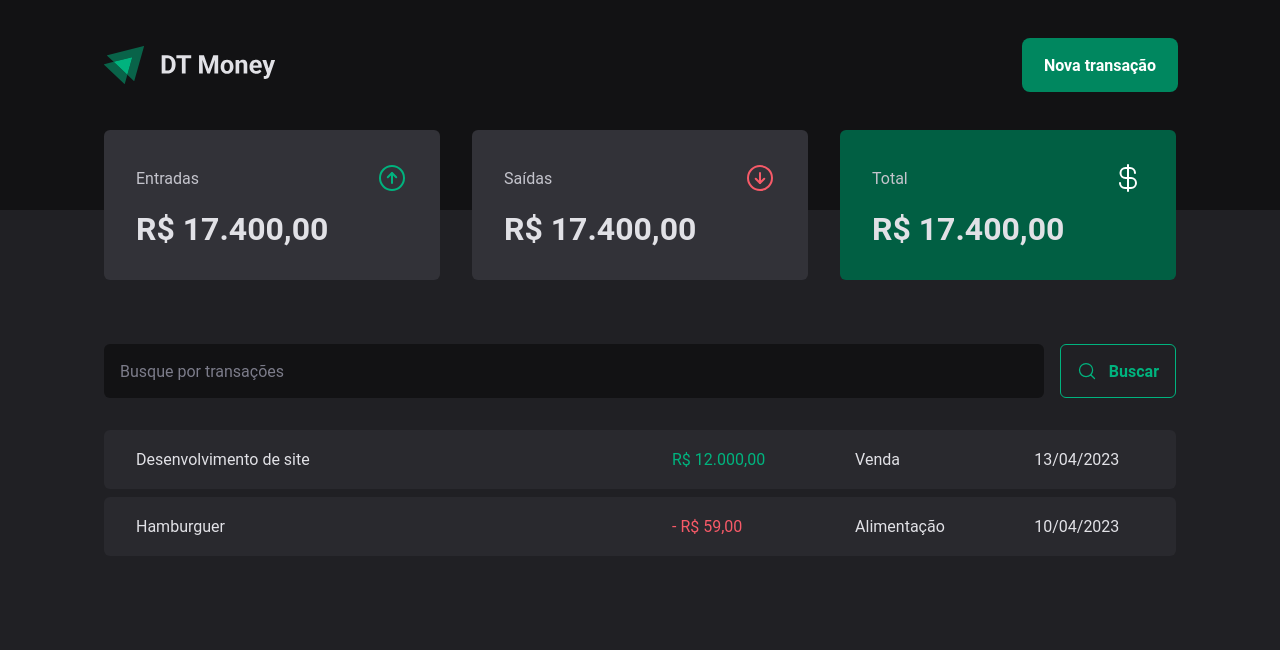
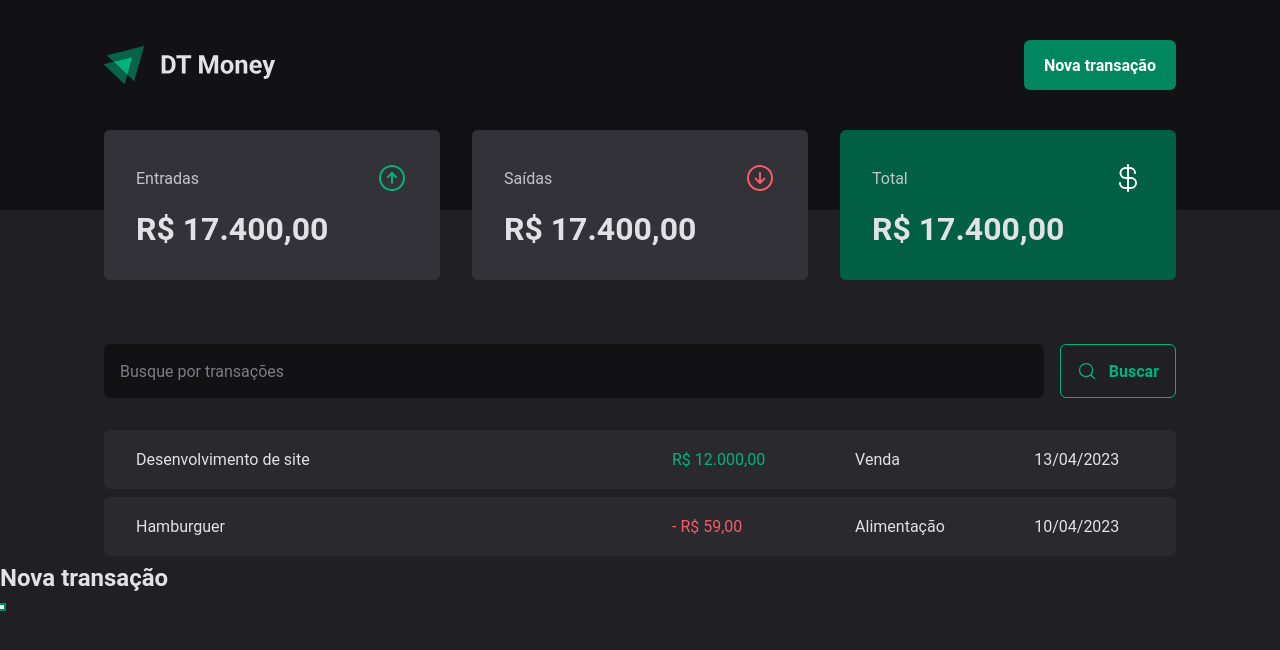
Before and after one commit to ldvndev/DT-Money, a React app: page / in a window 1280 px wide. Both pictures are taken after a click on the button "Nova transação". Shown: the top 650 px of the page. Built offline with nearby package versions, Linux system fonts and the light colour scheme; the HTML template or start-up script is replaced by a standard one.

Commit message:
feat: Visual structure - Creating an accessible modal

```diff
--- a/package.json
+++ b/package.json
@@ -10,6 +10,7 @@
     "preview": "vite preview"
   },
   "dependencies": {
+    "@radix-ui/react-dialog": "^1.0.5",
     "phosphor-react": "^1.4.1",
     "react": "^18.2.0",
     "react-dom": "^18.2.0",
--- a/src/components/Header/index.tsx
+++ b/src/components/Header/index.tsx
@@ -1,4 +1,5 @@
 import { HeaderContainer, HeaderContent, NewTransactionButton } from './styles'
+import * as Dialog from '@radix-ui/react-dialog'
 
 import logoImg from '../../assets/logo.svg'
 
@@ -8,7 +9,21 @@
       <HeaderContent>
         <img src={logoImg} alt="" />
 
-        <NewTransactionButton>Nova transação</NewTransactionButton>
+        <Dialog.Root>
+          <Dialog.Trigger asChild>
+            <NewTransactionButton>Nova transação</NewTransactionButton>
+          </Dialog.Trigger>
+
+          <Dialog.Portal>
+            <Dialog.Overlay />
+
+            <Dialog.Content>
+              <Dialog.Title>Nova transação</Dialog.Title>
+
+              <Dialog.Close />
+            </Dialog.Content>
+          </Dialog.Portal>
+        </Dialog.Root>
       </HeaderContent>
     </HeaderContainer>
   )
```
Also changed, not shown: 1 other file (tests, documents, lock files or other folders).
